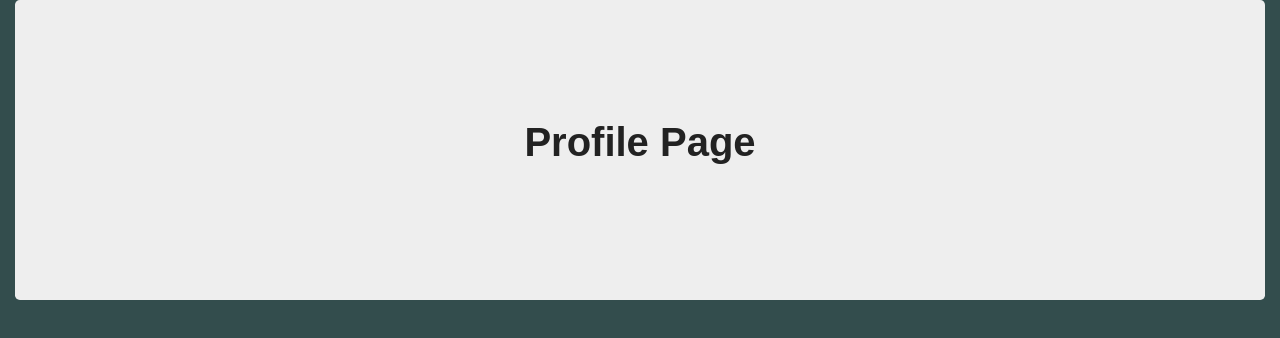
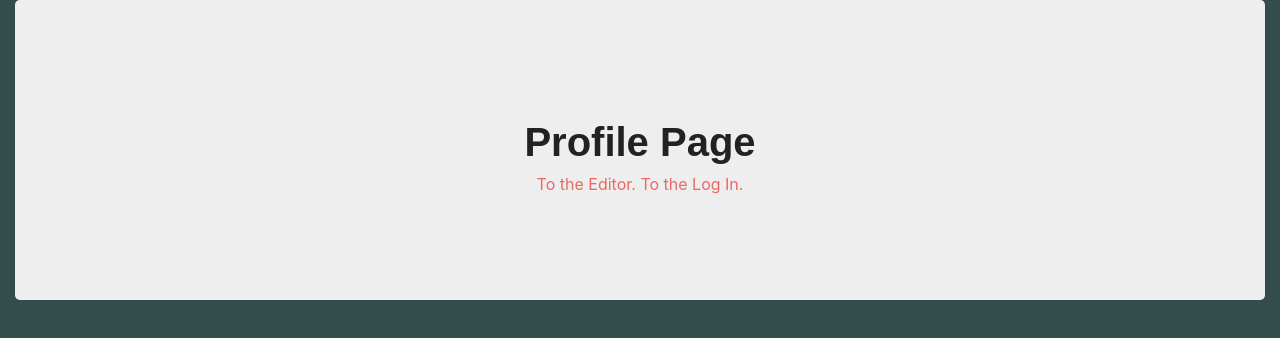
Before and after one commit to dunkeltron/p3-IDE, a React (Create React App) app in the folder client/: page /profile in a window 1280 px wide. Shown: the top 338 px of the page. Built offline with nearby package versions, Linux system fonts and the light colour scheme; a web font is replaced by a local one.

Commit message:
added placeholder links to profile page to navigate while developing.

```diff
--- a/client/src/pages/Profile.js
+++ b/client/src/pages/Profile.js
@@ -9,6 +9,8 @@ function Profile() {
         <Col size="md-12">
           <Jumbotron>
             <h1 className="text-center">Profile Page</h1>
+            <a className="editor-redir" alt=""href="/editor"> To the Editor.</a>
+            <a className="log-in-redir" alt=""href="/"> To the Log In.</a>
           </Jumbotron>
         </Col>
       </Row>
```
